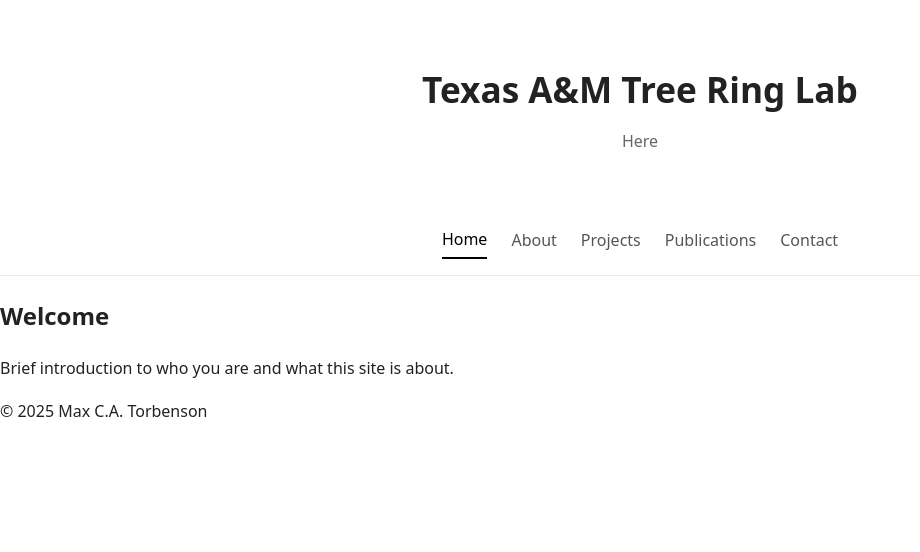
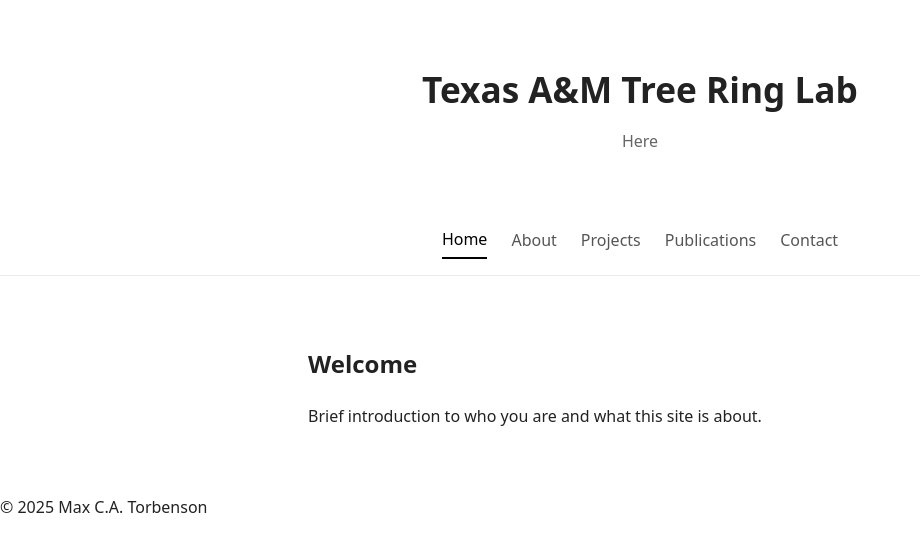
Before and after one commit to mcatorbenson/mcatorbenson.github.io, a Jekyll site: the page built from index.md, in a window 1280 px wide. Shown: the top 552 px of the page, without its empty margins (0-920 px from the left). Built offline with Jekyll 4.4.1, drawn with Linux system fonts in a browser that asks for light colours.

Commit message:
Update style.css

```diff
--- a/css/style.css
+++ b/css/style.css
@@ -88,3 +88,11 @@
 .site-header.shrunk header {
   padding: 20px 20px 12px;
 }
+
+main {
+  max-width: 720px;
+  margin: auto;
+  padding: 48px 28px;
+  text-align: justify;
+  hyphens: auto;
+}
```
